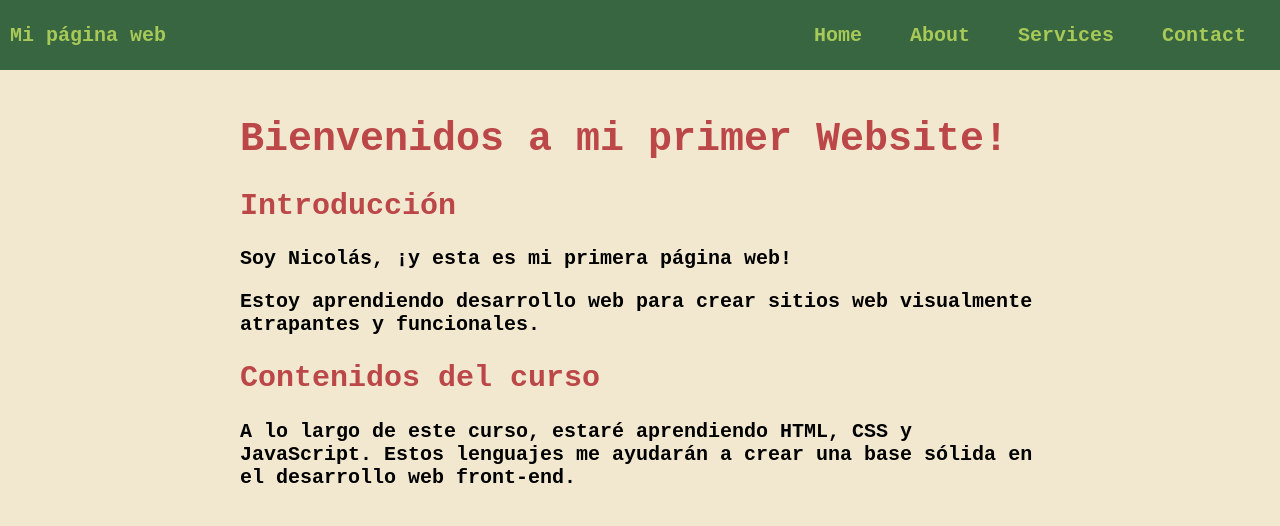
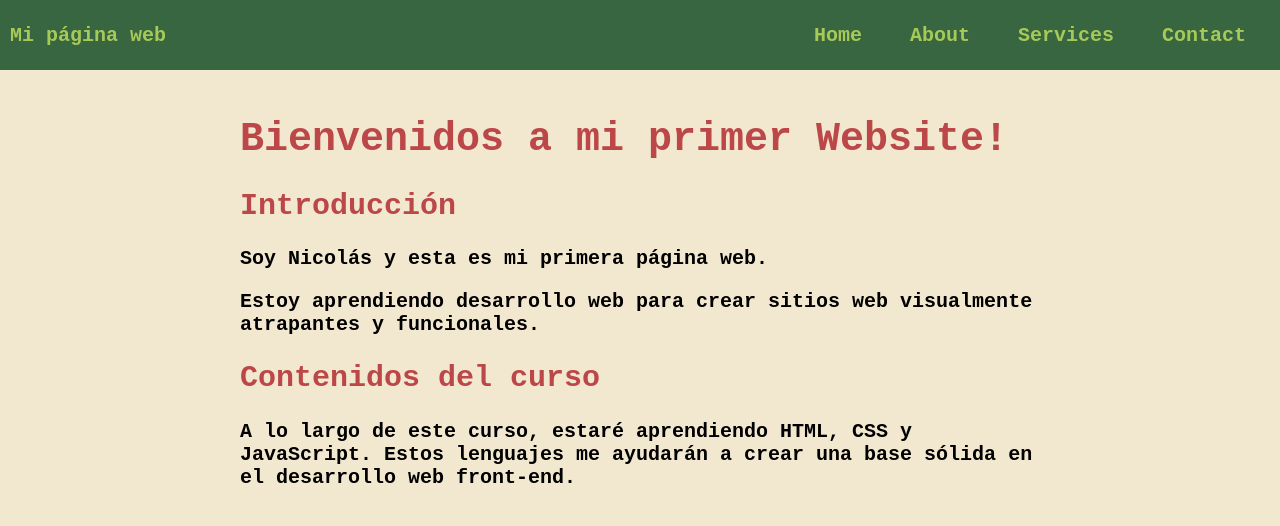
Before and after one commit to NicolasLD24/Web1, a plain HTML site: page index.html in a window 1280 px wide. Shown: the top 526 px of the page. Drawn offline with Linux system fonts and the light colour scheme.

```diff
--- a/index.html
+++ b/index.html
@@ -21,7 +21,7 @@
         <h1>Bienvenidos a mi primer Website!</h1>
         <section>
             <h2>Introducción</h2>
-            <p>Soy Nicolás, ¡y esta es mi primera página web!</p>
+            <p>Soy Nicolás y esta es mi primera página web.</p>
             <p>Estoy aprendiendo desarrollo web para crear sitios web visualmente atrapantes y funcionales.</p>
         </section>
         <section>
```
